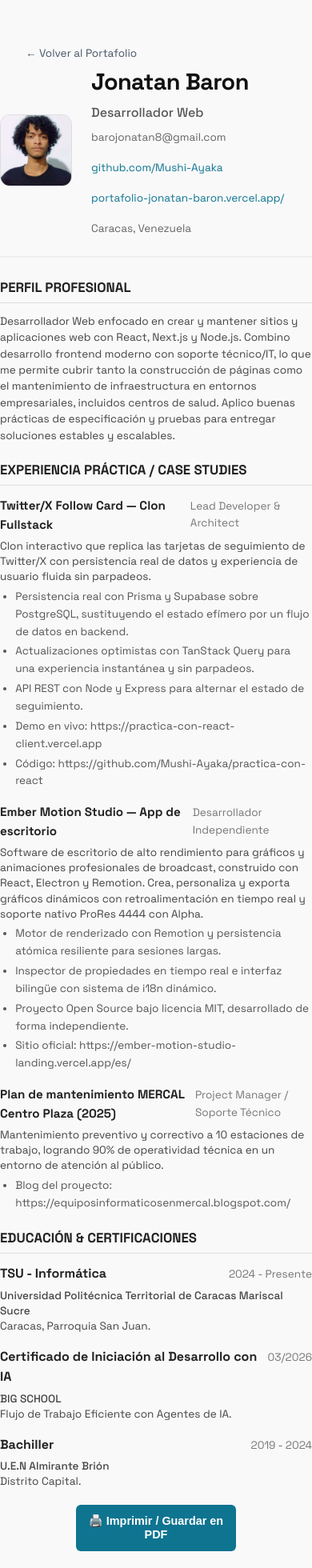
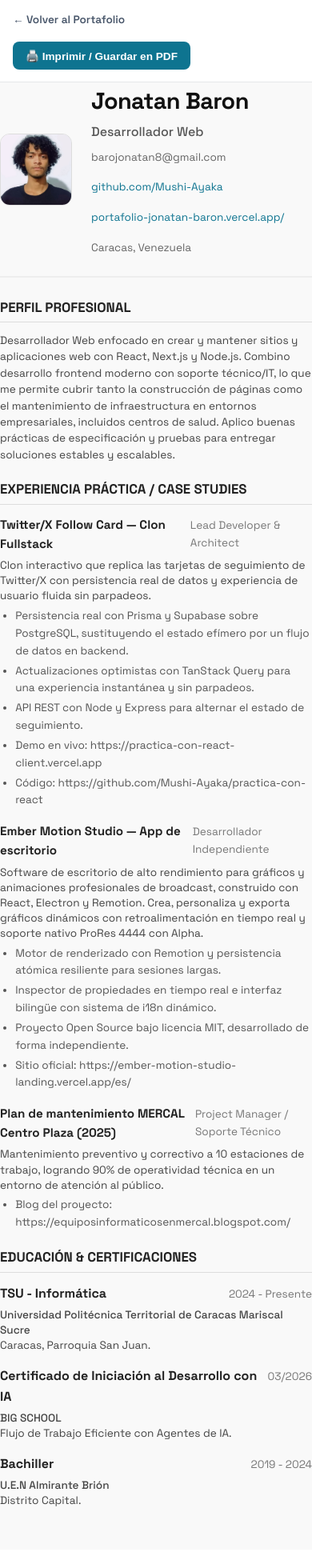
Before and after one commit to Mushi-Ayaka/Portafolio, a Next.js app: page /cv in a window 390 px wide. Shown: the top 1960 px of the page at 80% size. After the commit the page ends 1937 px from the top, so only its background shows below. Built offline with nearby package versions, Linux system fonts and the light colour scheme.

Commit message:
fix(cv): scroll habilitado, boton descargar arriba, hoja A4 unica y look de documento responsive

```diff
--- a/src/app/cv/cv.module.css
+++ b/src/app/cv/cv.module.css
@@ -1,11 +1,66 @@
+.page {
+  background-color: #f9f9f9;
+  min-height: 100vh;
+  padding: 0 0 2rem;
+}
+
+.topBar {
+  position: sticky;
+  top: 0;
+  z-index: 50;
+  display: flex;
+  align-items: center;
+  justify-content: space-between;
+  gap: 1rem;
+  flex-wrap: wrap;
+  padding: 0.9rem clamp(1rem, 4vw, 2.5rem);
+  background: rgba(255, 255, 255, 0.9);
+  backdrop-filter: blur(8px);
+  -webkit-backdrop-filter: blur(8px);
+  border-bottom: 1px solid var(--border-subtle);
+}
+
+.backBtn {
+  color: var(--text-muted);
+  text-decoration: none;
+  font-size: 0.85rem;
+  font-weight: 600;
+  white-space: nowrap;
+}
+
+.backBtn:hover {
+  color: var(--text-main);
+}
+
+.printBtnTop {
+  display: inline-flex;
+  align-items: center;
+  gap: 0.4rem;
+  padding: 0.6rem 1rem;
+  background-color: var(--accent-primary);
+  color: #fff;
+  border: none;
+  border-radius: 8px;
+  font-weight: 700;
+  font-size: 0.85rem;
+  cursor: pointer;
+  white-space: nowrap;
+  transition: background 0.2s ease;
+}
+
+.printBtnTop:hover {
+  background-color: var(--accent-bright);
+}
+
 .cv-container {
-  max-width: 800px;
-  margin: 1.5rem auto;
-  padding: 2rem 2.5rem;
+  width: min(820px, 94vw);
+  margin: 1.5rem auto 0;
+  padding: clamp(1.4rem, 4vw, 2.5rem);
   background-color: white;
   color: black;
-  border-radius: 8px;
-  box-shadow: 0 4px 12px rgba(0, 0, 0, 0.1);
+  border: 1px solid var(--border-subtle);
+  border-radius: 10px;
+  box-shadow: 0 6px 20px rgba(0, 0, 0, 0.08);
   font-family: var(--font-base);
 }
 
@@ -85,12 +140,6 @@
   margin-bottom: 0.5rem;
 }
 
-.skillCategory p {
-  font-size: 0.9rem;
-  color: #555;
-  line-height: 1.5;
-}
-
 .jobItem {
   margin-bottom: 1rem;
 }
@@ -129,59 +178,95 @@ ul.list li {
   margin-bottom: 0.2rem;
 }
 
-.printBtn {
-  display: block;
-  width: 200px;
-  margin: 0 auto 2rem;
-  padding: 0.8rem;
-  background-color: var(--accent-primary);
-  color: var(--bg-dark);
-  text-align: center;
-  border-radius: 6px;
-  font-weight: bold;
-  cursor: pointer;
-  border: none;
-  font-size: 0.9rem;
-}
-
-.printBtn:hover {
-  background-color: #fff;
-  color: var(--accent-primary);
-  border: 1px solid var(--accent-primary);
-}
-
-.backBtn {
-  display: inline-block;
-  margin: 1.5rem 0 0 2rem;
-  color: var(--text-muted);
-  text-decoration: none;
-  font-size: 0.85rem;
-}
-
-.backBtn:hover {
-  color: var(--text-main);
-}
-
-/* Print Styles */
+/* Print Styles: siempre una hoja A4 */
 @media print {
   @page {
-    margin: 15mm; /* Margen muy delgado para asegurar una sola hoja */
     size: A4 portrait;
+    margin: 10mm;
+  }
+
+  html, body {
+    overflow: visible !important;
+    background: #fff !important;
+    height: auto !important;
+  }
+
+  .topBar,
+  .backBtn,
+  .printBtnTop {
+    display: none !important;
+  }
+
+  .page {
+    background: #fff !important;
+    padding: 0 !important;
+    min-height: 0 !important;
   }
 
   .cv-container {
-    margin: 0;
-    padding: 0;
-    box-shadow: none;
-    max-width: 100%;
-    border-radius: 0;
+    width: 100% !important;
+    max-width: 100% !important;
+    margin: 0 !important;
+    padding: 0 !important;
+    border: none !important;
+    border-radius: 0 !important;
+    box-shadow: none !important;
+    color: #000 !important;
+    font-size: 9px !important;
   }
 
-  .printBtn, .backBtn {
-    display: none !important;
+  .header {
+    border-bottom: 1px solid #ccc !important;
+    padding-bottom: 6px !important;
+    margin-bottom: 8px !important;
+    gap: 10px !important;
   }
 
-  body {
-    background-color: white !important;
+  .photo {
+    width: 52px !important;
+    height: 52px !important;
+    border: none !important;
   }
+
+  .headerInfo h1 { font-size: 15px !important; }
+  .headerInfo h2 { font-size: 10px !important; margin-bottom: 2px !important; }
+
+  .contact {
+    font-size: 8px !important;
+    gap: 6px !important;
+    color: #333 !important;
+  }
+
+  .section { margin-bottom: 6px !important; }
+  .sectionTitle {
+    font-size: 10px !important;
+    padding-bottom: 2px !important;
+    margin-bottom: 3px !important;
+    color: #000 !important;
+  }
+
+  .text {
+    font-size: 8.5px !important;
+    line-height: 1.3 !important;
+    color: #111 !important;
+  }
+
+  .jobItem { margin-bottom: 5px !important; }
+  .jobHeader { margin-bottom: 1px !important; }
+  .jobHeader h3 { font-size: 9px !important; color: #000 !important; }
+  .jobHeader span { font-size: 8px !important; color: #333 !important; }
+
+  .jobInfo p {
+    font-size: 8.5px !important;
+    line-height: 1.3 !important;
+    margin-bottom: 1px !important;
+    color: #111 !important;
+  }
+
+  ul.list {
+    font-size: 8.5px !important;
+    padding-left: 14px !important;
+    color: #111 !important;
+  }
+  ul.list li { margin-bottom: 1px !important; }
 }
--- a/src/app/cv/layout.tsx
+++ b/src/app/cv/layout.tsx
@@ -16,7 +16,7 @@ export default function CVLayout({
 }) {
   return (
     <html lang="es" className={spaceGrotesk.variable}>
-      <body style={{ backgroundColor: '#fff', color: '#000' }}>
+      <body style={{ backgroundColor: '#fff', color: '#000', overflowY: 'auto', minHeight: '100vh' }}>
         {children}
       </body>
     </html>
--- a/src/app/cv/page.tsx
+++ b/src/app/cv/page.tsx
@@ -81,10 +81,15 @@ export default function CVPage() {
   };
 
   return (
-    <div style={{ backgroundColor: '#f9f9f9', minHeight: '100vh', padding: '2rem 0' }}>
-      <Link href="/" className={styles.backBtn}>
-        ← Volver al Portafolio
-      </Link>
+    <div className={styles.page}>
+      <div className={styles.topBar}>
+        <Link href="/" className={styles.backBtn}>
+          ← Volver al Portafolio
+        </Link>
+        <button onClick={handlePrint} className={styles.printBtnTop}>
+          🖨️ Imprimir / Guardar en PDF
+        </button>
+      </div>
 
       <div className={styles.cvContainer}>
         {/* Header */}
@@ -161,10 +166,6 @@ export default function CVPage() {
           ))}
         </section>
       </div>
-
-      <button onClick={handlePrint} className={styles.printBtn}>
-        🖨️ Imprimir / Guardar en PDF
-      </button>
     </div>
   );
 }
```
